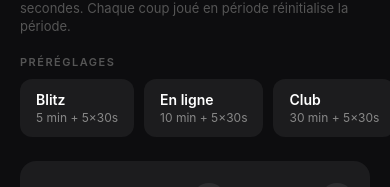
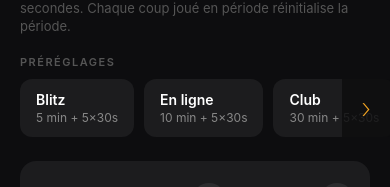
Before and after one commit to RudyMCh/go-clock, a React Native app: screen / in a window 390 px wide. Shown: the part 172-359 px from the top of the page. Built offline with nearby package versions, Linux system fonts and the light colour scheme.

Commit message:
feat (safe area) : gestion des bords de l'écran

```diff
--- a/App.tsx
+++ b/App.tsx
@@ -1,5 +1,6 @@
 import React, { useState } from 'react';
 import { TimeControlConfig, Player } from './src/types';
+import { SafeAreaProvider } from 'react-native-safe-area-context';
 import { LanguageProvider } from './src/i18n/LanguageContext';
 import SetupScreen from './src/screens/SetupScreen';
 import GameScreen from './src/screens/GameScreen';
@@ -28,8 +29,10 @@ function AppContent() {
 
 export default function App() {
   return (
-    <LanguageProvider>
-      <AppContent />
-    </LanguageProvider>
+    <SafeAreaProvider>
+      <LanguageProvider>
+        <AppContent />
+      </LanguageProvider>
+    </SafeAreaProvider>
   );
 }
--- a/app.json
+++ b/app.json
@@ -2,7 +2,7 @@
   "expo": {
     "name": "Go Clock",
     "slug": "go-clock",
-    "version":"1.3.0",
+    "version":"1.4.0",
     "orientation": "portrait",
     "icon": "./assets/icon.png",
     "userInterfaceStyle": "dark",
--- a/package.json
+++ b/package.json
@@ -1,6 +1,6 @@
 {
   "name": "clock",
-  "version": "1.3.0",
+  "version": "1.4.0",
   "main": "index.ts",
   "scripts": {
     "start": "expo start",
@@ -15,7 +15,8 @@
     "expo-haptics": "~15.0.8",
     "expo-keep-awake": "~15.0.8",
     "react": "19.1.0",
-    "react-native": "0.81.5"
+    "react-native": "0.81.5",
+    "react-native-safe-area-context": "~5.6.0"
   },
   "devDependencies": {
     "@types/react": "~19.1.10",
--- a/src/screens/SetupScreen.tsx
+++ b/src/screens/SetupScreen.tsx
@@ -1,13 +1,12 @@
-import React, { useState, useEffect } from 'react';
+import React, { useState, useEffect, useRef } from 'react';
 import {
   View,
   Text,
   TouchableOpacity,
   ScrollView,
   StyleSheet,
-  SafeAreaView,
-  Platform,
 } from 'react-native';
+import { SafeAreaView } from 'react-native-safe-area-context';
 import AsyncStorage from '@react-native-async-storage/async-storage';
 import {
   TimeControlConfig,
@@ -92,6 +91,8 @@ export default function SetupScreen({ onStart }: Props) {
   const { t } = useTranslation();
 
   const [activeTab, setActiveTab] = useState<TimeControlType>('byoyomi');
+  const [showChevron, setShowChevron] = useState(true);
+  const presetContainerWidth = useRef(0);
   const [firstPlayer, setFirstPlayer] = useState<Player>('black');
 
   // Byoyomi
@@ -193,6 +194,9 @@ export default function SetupScreen({ onStart }: Props) {
     }
   };
 
+  // Réinitialise le chevron à chaque changement d'onglet
+  useEffect(() => { setShowChevron(true); }, [activeTab]);
+
   const TABS: { key: TimeControlType; label: string }[] = [
     { key: 'byoyomi', label: t.byoyomi },
     { key: 'canadian', label: t.canadian },
@@ -240,11 +244,21 @@ export default function SetupScreen({ onStart }: Props) {
 
         {/* Préréglages */}
         <Text style={s.sectionTitle}>{t.presets}</Text>
+        <View style={s.presetsWrapper}>
           <ScrollView
             horizontal
             showsHorizontalScrollIndicator={false}
             style={s.presetsScroll}
             contentContainerStyle={s.presetsContent}
+            scrollEventThrottle={16}
+            onLayout={(e) => { presetContainerWidth.current = e.nativeEvent.layout.width; }}
+            onContentSizeChange={(w) => {
+              setShowChevron(w > presetContainerWidth.current + 10);
+            }}
+            onScroll={(e) => {
+              const { contentOffset, contentSize, layoutMeasurement } = e.nativeEvent;
+              setShowChevron(contentOffset.x < contentSize.width - layoutMeasurement.width - 10);
+            }}
           >
             {PRESETS.filter((p) => p.config.type === activeTab).map((preset) => (
               <TouchableOpacity
@@ -257,6 +271,12 @@ export default function SetupScreen({ onStart }: Props) {
               </TouchableOpacity>
             ))}
           </ScrollView>
+          {showChevron && (
+            <View style={s.presetChevron} pointerEvents="none">
+              <Text style={s.presetChevronText}>›</Text>
+            </View>
+          )}
+        </View>
 
         {/* Paramètres */}
         <View style={s.configBlock}>
@@ -392,7 +412,7 @@ export default function SetupScreen({ onStart }: Props) {
 const s = StyleSheet.create({
   root: { flex: 1, backgroundColor: '#0D0D0F' },
   scroll: { flex: 1 },
-  scrollContent: { paddingHorizontal: 20, paddingTop: Platform.OS === 'android' ? 40 : 16 },
+  scrollContent: { paddingHorizontal: 20, paddingTop: 16 },
 
   langRow: {
     flexDirection: 'row',
@@ -424,8 +444,20 @@ const s = StyleSheet.create({
     marginBottom: 10,
   },
 
-  presetsScroll: { marginBottom: 24, marginHorizontal: -20 },
+  presetsWrapper: { marginHorizontal: -20, marginBottom: 24 },
+  presetsScroll: {},
   presetsContent: { paddingHorizontal: 20, gap: 10 },
+  presetChevron: {
+    position: 'absolute',
+    right: 0,
+    top: 0,
+    bottom: 0,
+    width: 48,
+    justifyContent: 'center',
+    alignItems: 'center',
+    backgroundColor: 'rgba(13, 13, 15, 0.85)',
+  },
+  presetChevronText: { color: '#F5A623', fontSize: 28, fontWeight: '200' },
   presetCard: {
     backgroundColor: '#1C1C1E',
     borderRadius: 12,
@@ -506,7 +538,7 @@ const s = StyleSheet.create({
   stickyFooter: {
     paddingHorizontal: 20,
     paddingVertical: 12,
-    paddingBottom: Platform.OS === 'android' ? 16 : 12,
+    paddingBottom: 12,
     backgroundColor: '#0D0D0F',
     borderTopWidth: StyleSheet.hairlineWidth,
     borderTopColor: '#2C2C2E',
```
Also changed, not shown: 1 other file (tests, documents, lock files or other folders). Lines whose indentation alone changed are shown as unchanged.
